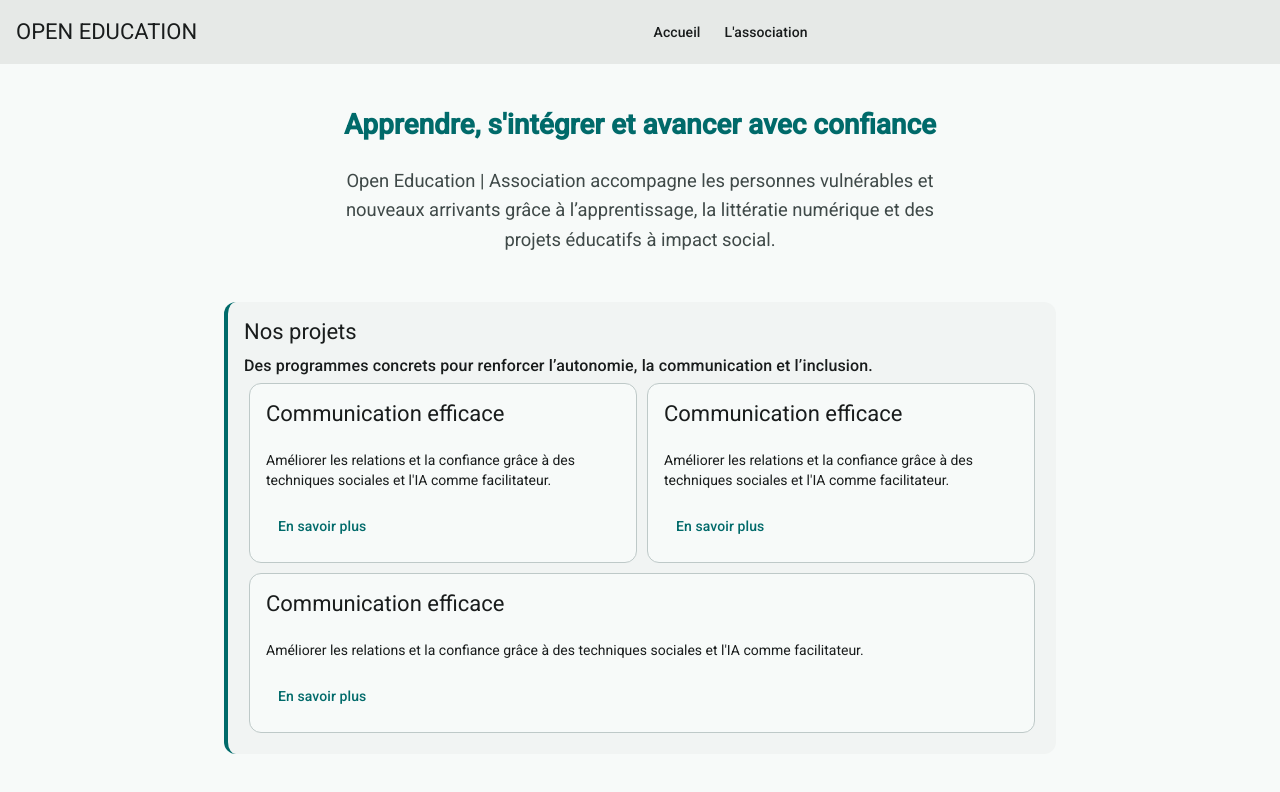
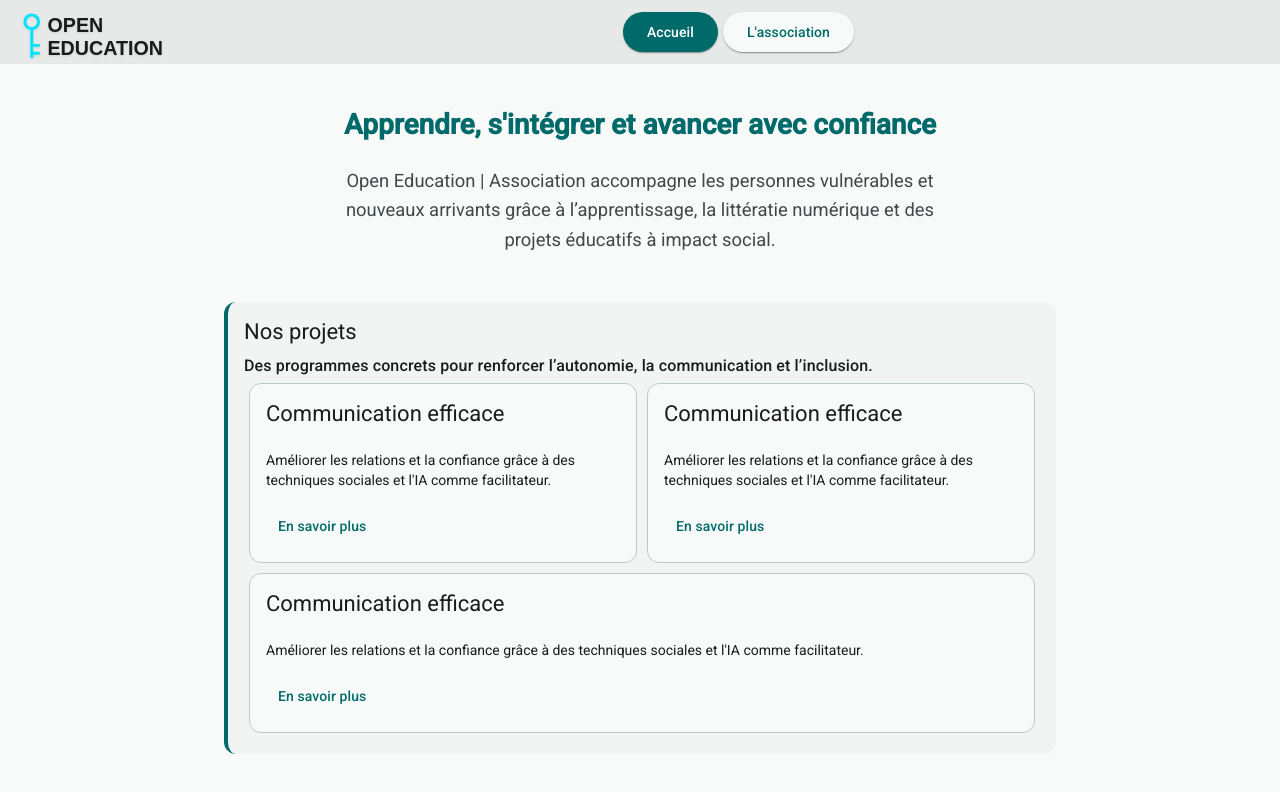
Before and after one commit to AntoineHazebrouck/open-education, an Angular app in the folder open-education-frontend/: page / in a window 1280 px wide. Shown: the top 792 px of the page. Built offline with nearby package versions, Linux system fonts and the light colour scheme.

Commit message:
logo in navbar

```diff
--- a/open-education-frontend/src/app/components/navbar/navbar.css
+++ b/open-education-frontend/src/app/components/navbar/navbar.css
@@ -5,3 +5,27 @@
 .spacer {
   flex: 1 1 auto;
 }
+
+/* On change la couleur de fond et du texte pour le bouton actif */
+.active-btn {
+  background-color: var(--mat-sys-primary) !important;
+  color: var(--mat-sys-on-primary) !important;
+}
+
+.logo-container {
+  display: flex;
+  align-items: center;
+  height: 80%;
+  /* Le logo prend 80% de la hauteur de la toolbar */
+  text-decoration: none;
+  color: inherit;
+  /* Utilise la couleur du texte de la toolbar (noir/blanc) */
+}
+
+.logo-container svg {
+  height: 100%;
+  /* S'adapte à la hauteur du conteneur */
+  width: auto;
+  /* Garde les proportions */
+  filter: drop-shadow(0px 1px 1px rgba(0, 0, 0, 0.1));
+}
--- a/open-education-frontend/src/app/components/navbar/navbar.html
+++ b/open-education-frontend/src/app/components/navbar/navbar.html
@@ -1,12 +1,23 @@
 <mat-toolbar class="navbar">
 
-	<span>OPEN EDUCATION</span>
+	<a routerLink="/" class="logo-container">
+		<svg viewBox="0 0 1000 260" xmlns="http://www.w3.org/2000/svg" preserveAspectRatio="xMidYMid meet">
+			<circle cx="80" cy="80" r="35" stroke="#00E5FF" stroke-width="15" fill="none" />
+			<path d="M80 115V260M80 200H115M80 240H115" stroke="#00E5FF" stroke-width="15" stroke-linecap="round" />
+
+			<text x="160" y="130" font-family="Arial, sans-serif" font-size="100" font-weight="900"
+				fill="currentColor">OPEN</text>
+			<text x="160" y="250" font-family="Arial, sans-serif" font-size="100" font-weight="900"
+				fill="currentColor">EDUCATION</text>
+		</svg>
+	</a>
 
 	<div class="spacer"></div>
 
 	<!-- TODO logo home button -->
-	<button mat-button routerLink="/">Accueil</button>
-	<button mat-button routerLink="/about">L'association</button>
+	<button matButton="elevated" routerLink="/" routerLinkActive="active-btn" [routerLinkActiveOptions]="{exact: true}"
+		style="margin-right: 5px;">Accueil</button>
+	<button matButton="elevated" routerLink="/about" routerLinkActive="active-btn">L'association</button>
 
 	<div class="spacer"></div>
 </mat-toolbar>
--- a/open-education-frontend/src/material-theme.scss
+++ b/open-education-frontend/src/material-theme.scss
@@ -5,6 +5,7 @@
 // custom components at https://material.angular.dev/guide/theming
 @use '@angular/material' as mat;
 
+// TODO change color according to logo ...
 html {
   height: 100%;
   @include mat.theme(
```
Also changed, not shown: 1 other file (tests, documents, lock files or other folders).
